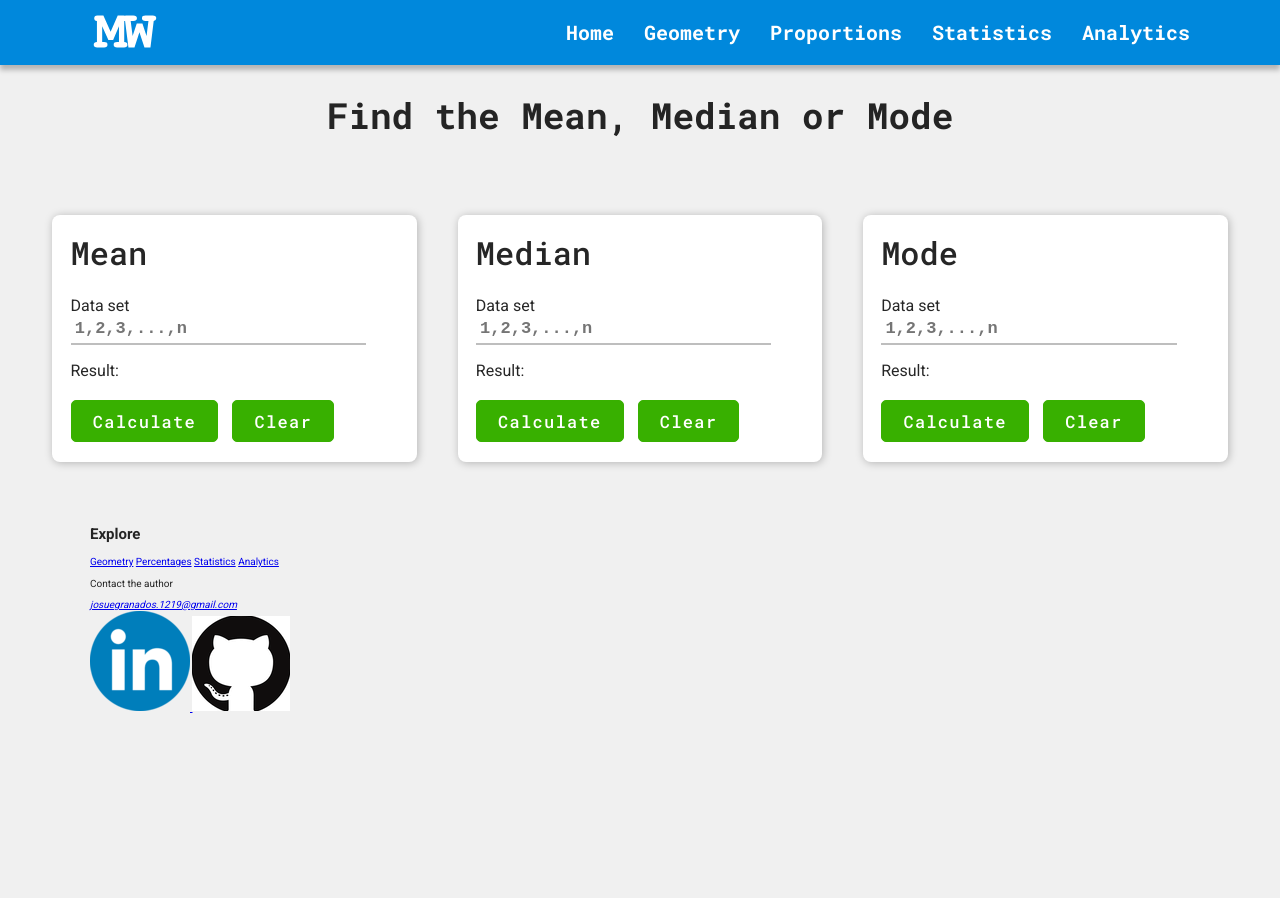
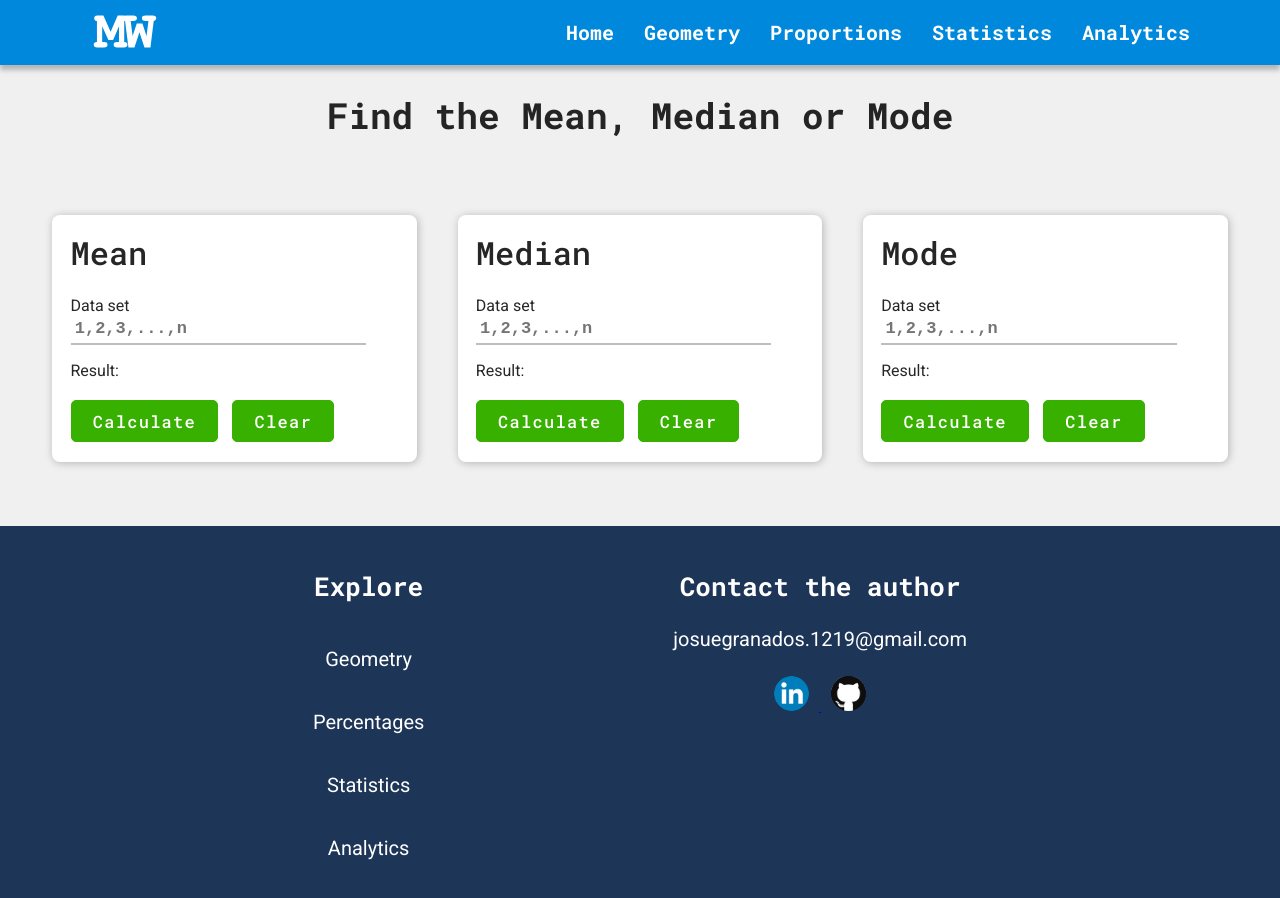
Before and after one commit to JosueMagnus12/mathweb, a plain HTML site: page statistics.html in a window 1280 px wide. Before the commit the page ends 800 px from the top, so only its background shows below. Drawn offline with Linux system fonts and the light colour scheme; the site is published under a folder, as on GitHub Pages, so addresses that start at the root find nothing.

Commit message:
url of footer-style.css in statistics.html fixed

```diff
--- a/statistics.html
+++ b/statistics.html
@@ -20,7 +20,7 @@
     <meta name="msapplication-config" content="./images/browserconfig.xml">
     <meta name="theme-color" content="#000000">
     <link rel="stylesheet" href="./styles/styles.css">
-    <link rel="stylesheet" href="/styles/footer-styles.css">
+    <link rel="stylesheet" href="./styles/footer-styles.css">
     <link rel="preconnect" href="https://fonts.googleapis.com">
     <link rel="preconnect" href="https://fonts.gstatic.com" crossorigin>
     <link
```
